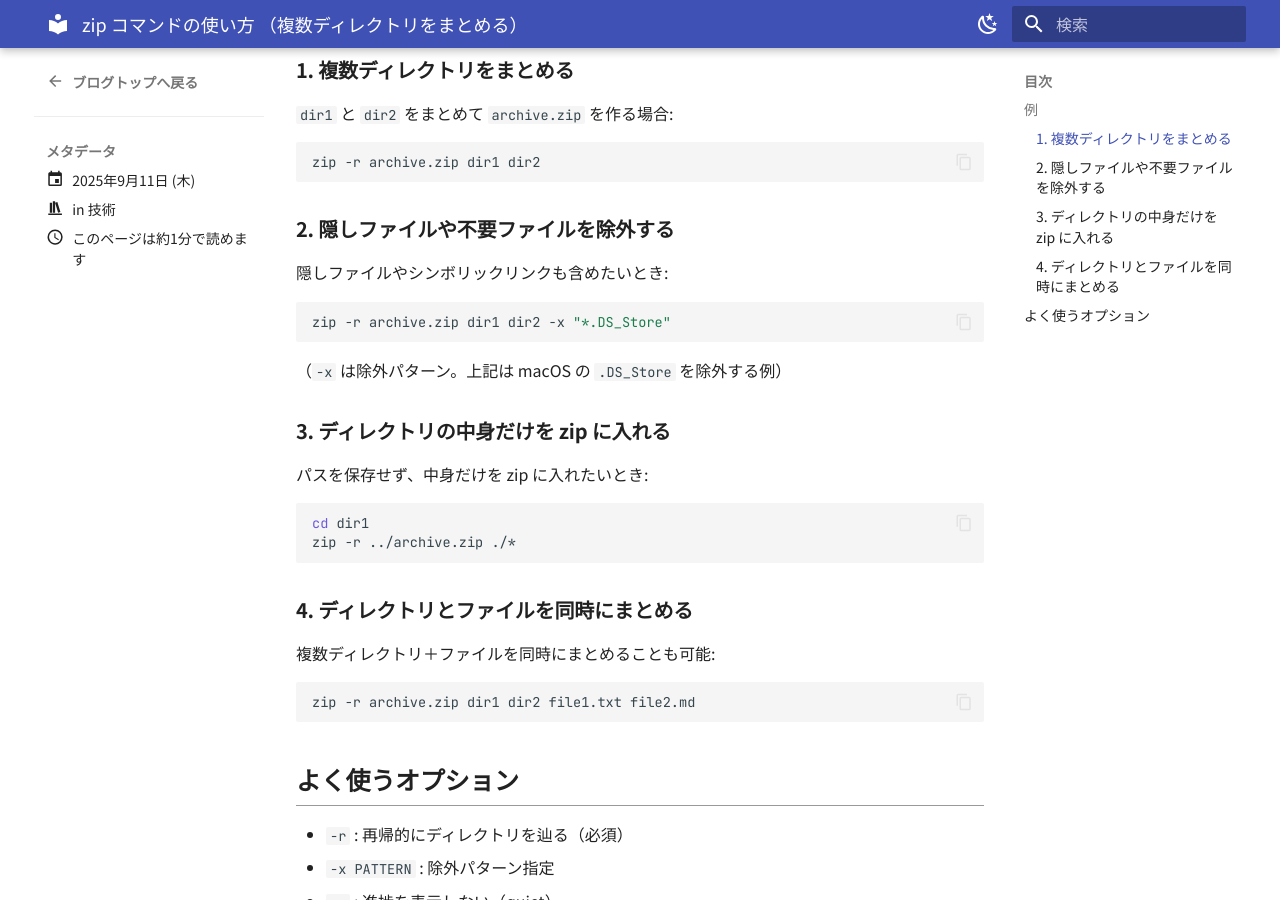
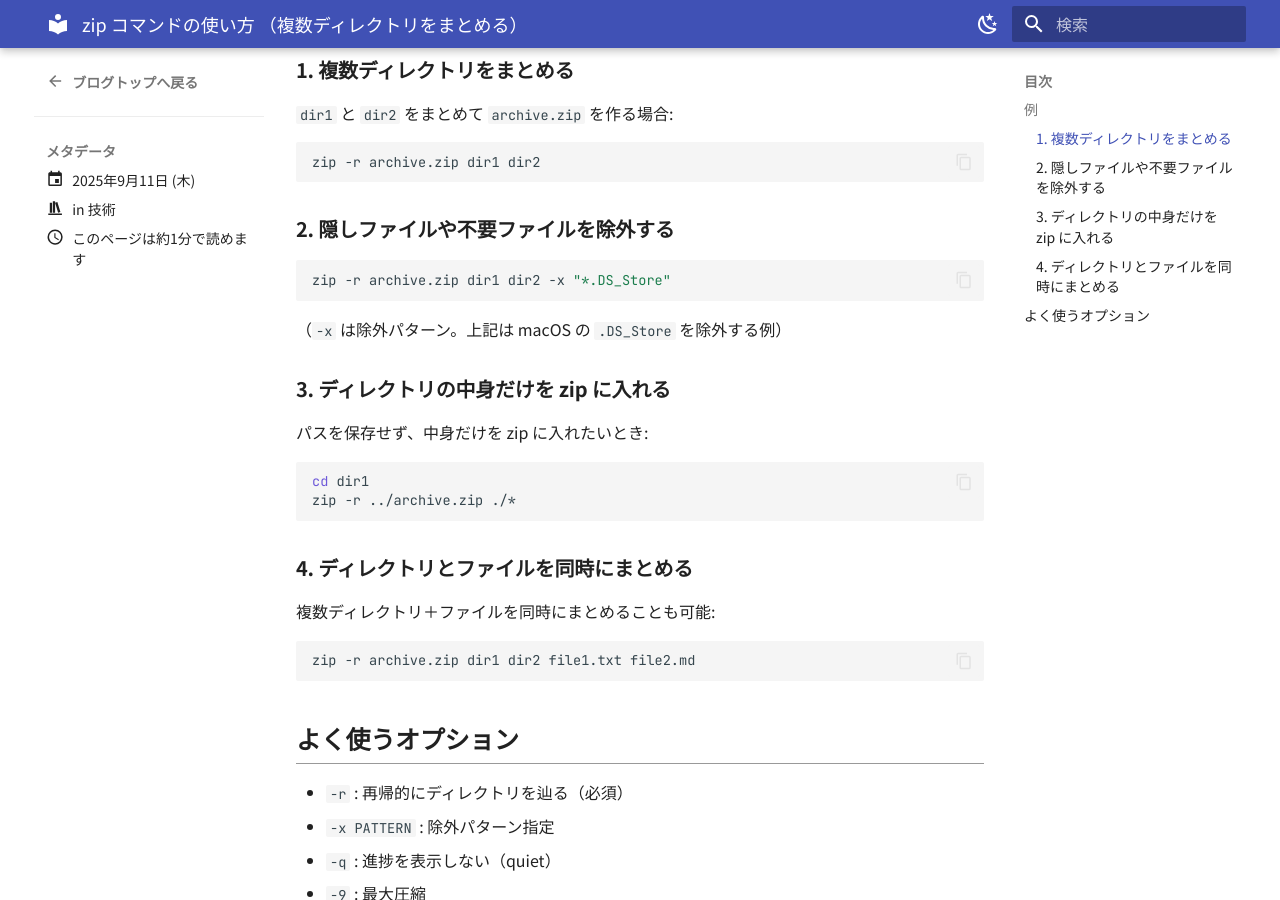
Before and after one commit to odeilly/odeilly.github.io, an MkDocs documentation site: the page built from docs/blog/posts/2025/09/20250911_zip_command_usage.md, in a window 1280 px wide and 900 px high, scrolled down 430 px. Built offline with MkDocs 1.6.1 and Material for MkDocs 9.7.7, drawn with Linux system fonts in a browser that asks for light colours; some of the changed lines change nothing that is shown.

Commit message:
微修正

````diff
--- a/docs/blog/posts/2025/09/20250911_zip_command_usage.md
+++ b/docs/blog/posts/2025/09/20250911_zip_command_usage.md
@@ -35,8 +35,6 @@ zip -r archive.zip dir1 dir2
 
 ### 2. 隠しファイルや不要ファイルを除外する
 
-隠しファイルやシンボリックリンクも含めたいとき:
-
 ``` bash
 zip -r archive.zip dir1 dir2 -x "*.DS_Store"
 ```
````
